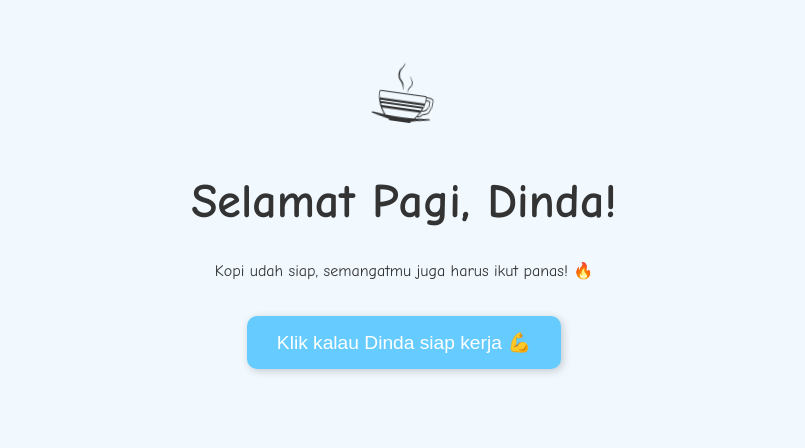
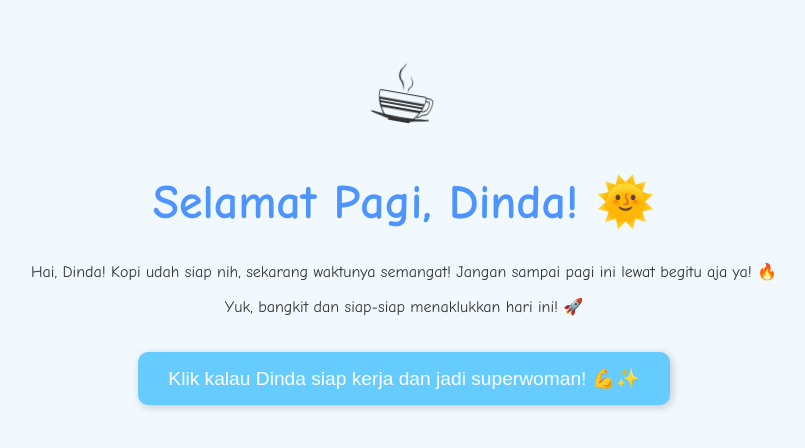
Before and after one commit to thebayu/selamat-pagi, a plain HTML site: page pagi.html in a window 1280 px wide. Shown: the whole page, without its empty margins (236-1041 px from the left). Drawn offline with Linux system fonts and the light colour scheme.

Commit message:
pagi.html

```diff
--- a/pagi.html
+++ b/pagi.html
@@ -13,14 +13,15 @@
     }
     h1 {
       font-size: 3em;
+      color: #4d94ff;
     }
     .emoji {
       font-size: 5em;
       animation: goyang 1s infinite alternate;
     }
     @keyframes goyang {
-      from { transform: rotate(-8deg); }
-      to   { transform: rotate(8deg); }
+      from { transform: rotate(-10deg); }
+      to   { transform: rotate(10deg); }
     }
     .btn {
       margin-top: 20px;
@@ -32,21 +33,35 @@
       font-size: 1.2em;
       cursor: pointer;
       box-shadow: 2px 2px 8px rgba(0,0,0,0.2);
+      transition: background-color 0.3s;
+    }
+    .btn:hover {
+      background-color: #33b5e5;
+    }
+    .emoji-change {
+      font-size: 6em;
+      animation: bounce 1s ease infinite;
+    }
+    @keyframes bounce {
+      0%, 100% { transform: translateY(0); }
+      50% { transform: translateY(-20px); }
     }
   </style>
 </head>
 <body>
 
   <div class="emoji">☕</div>
-  <h1>Selamat Pagi, Dinda!</h1>
-  <p>Kopi udah siap, semangatmu juga harus ikut panas! 🔥</p>
-  <button class="btn" onclick="ubahPesan()">Klik kalau Dinda siap kerja 💪</button>
+  <h1>Selamat Pagi, Dinda! 🌞</h1>
+  <p>Hai, Dinda! Kopi udah siap nih, sekarang waktunya semangat! Jangan sampai pagi ini lewat begitu aja ya! 🔥</p>
+  <p>Yuk, bangkit dan siap-siap menaklukkan hari ini! 🚀</p>
+  <button class="btn" onclick="ubahPesan()">Klik kalau Dinda siap kerja dan jadi superwoman! 💪✨</button>
 
   <script>
     function ubahPesan() {
       document.querySelector('.emoji').textContent = "🚀";
-      document.querySelector('h1').textContent = "Dinda Siap Menaklukkan Dunia!";
-      document.querySelector('p').textContent = "Laptop nyala, semangat menyala, dan Dinda makin bersinar! ✨";
+      document.querySelector('h1').textContent = "Dinda Siap Menaklukkan Dunia! 🌍💫";
+      document.querySelector('p').textContent = "Laptop nyala, semangat menyala, dan Dinda makin bersinar! ✨ Ayo, Dinda, hajar semua tugas-tugasnya, gak ada yang bisa ngalahin kita! 😎🔥";
+      document.querySelector('.emoji').classList.add('emoji-change');
     }
   </script>
 
```
